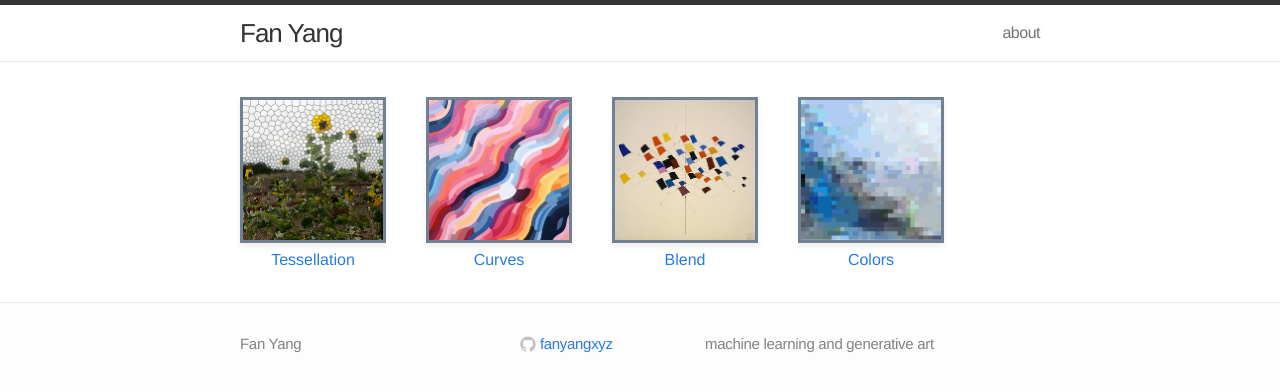
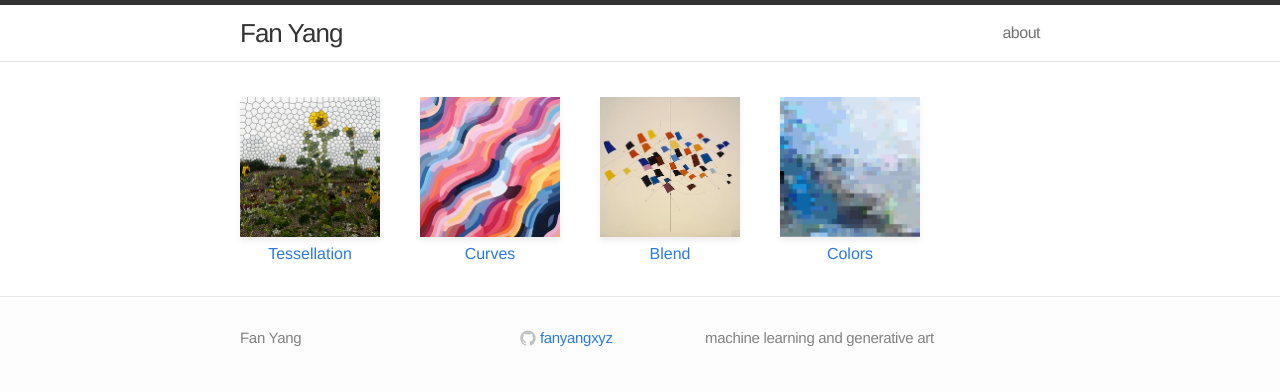
Before and after one commit to fanyangxyz/fanyangxyz.github.io, a Jekyll site: the page built from index.html, in a window 1280 px wide. Shown: the top 392 px of the page. Built offline with Jekyll 4.4.1, drawn with Linux system fonts in a browser that asks for light colours.

Commit message:
remove borders

```diff
--- a/css/main.css
+++ b/css/main.css
@@ -21,7 +21,7 @@ html, body { height: 100%; }
   /*max-width: 100%;*/
   /*margin: 5px 5px 5px 5px;*/
   box-shadow: 0px 4px 6px 0px #eee;
-  border: 3px solid #718093;
+  /*border: 3px solid #718093;*/
   /*border: 3px solid #333;*/
   margin: 35px 0px 35px 0px;
   /*height: auto;*/
@@ -35,7 +35,7 @@ html, body { height: 100%; }
   /*max-width: 100%;*/
   /*margin: 5px 5px 5px 5px;*/
   box-shadow: 0px 4px 6px 0px #eee;
-  border: 3px solid #718093;
+  /*border: 3px solid #718093;*/
   /*border: 3px solid #333;*/
   margin: 35px 0px 35px 0px;
   /*height: auto;*/
@@ -49,7 +49,7 @@ html, body { height: 100%; }
   /*max-width: 100%;*/
   /*margin: 5px 5px 5px 5px;*/
   box-shadow: 0px 4px 6px 0px #eee;
-  border: 3px solid #718093;
+  /*border: 3px solid #718093;*/
   /*border: 3px solid #333;*/
   margin: 35px 0px 35px 0px;
   /*height: auto;*/
@@ -63,7 +63,7 @@ html, body { height: 100%; }
   /*max-width: 100%;*/
   /*margin: 5px 5px 5px 5px;*/
   box-shadow: 0px 4px 6px 0px #eee;
-  border: 3px solid #718093;
+  /*border: 3px solid #718093;*/
   /*border: 3px solid #333;*/
   margin: 35px 0px 35px 0px;
   /*height: auto;*/
@@ -76,7 +76,7 @@ html, body { height: 100%; }
   margin: 5px auto;
   height: auto;
   box-shadow: 0px 4px 6px 0px #eee;
-  border: 3px solid #718093;
+  /*border: 3px solid #718093;*/
   /*border: 2px solid #333;*/
 }
 
```
